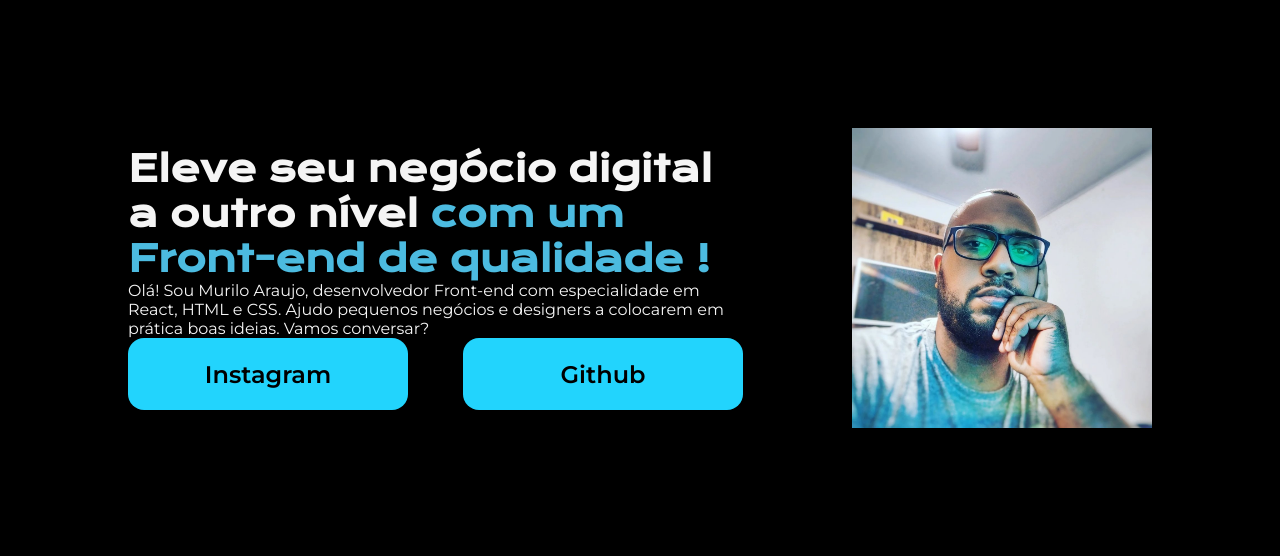
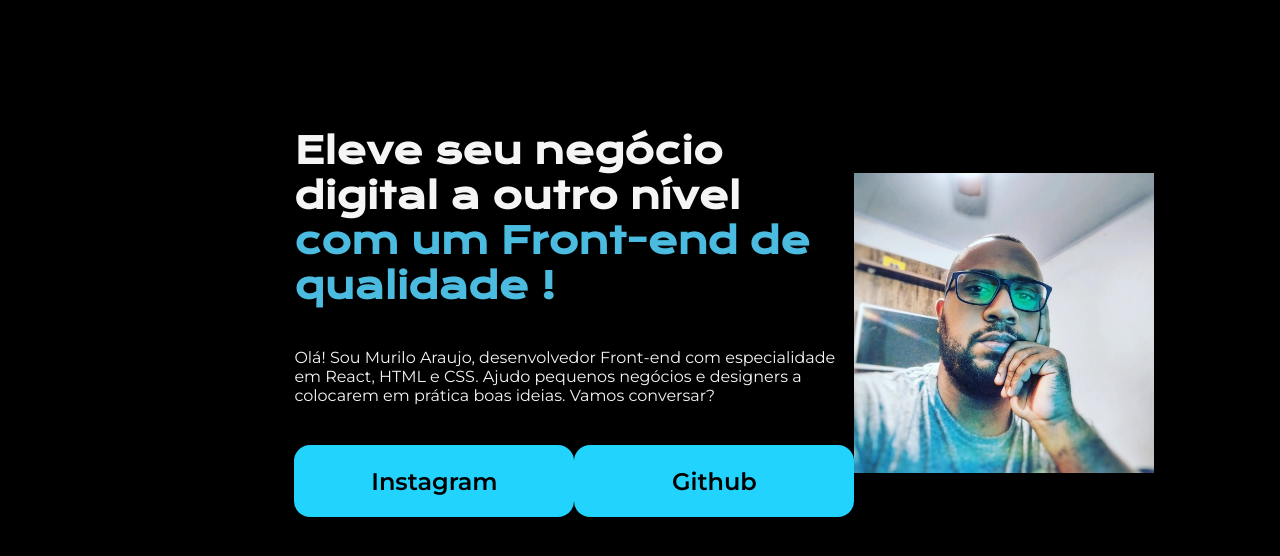
Before and after one commit to MuriloAraujo1994/curso-alura, a plain HTML site: page index.html in a window 1280 px wide. Drawn offline with nearby package versions, Linux system fonts and the light colour scheme.

Commit message:
projeto finalizado

```diff
--- a/style.css
+++ b/style.css
@@ -16,7 +16,7 @@ body{
 }
 
 .apresentacao{
-    margin: 10%;
+    margin: 10% 23%;
     display: flex;
     align-items: center;
     justify-content: space-between;
@@ -25,7 +25,12 @@ body{
 .apresentacao__conteudo{
     width: 615px;
     font-family: "Montserrat", sans-serif;
+    display: flex;
+    flex-direction: column;
+    gap: 40px;
 }
+
+
 
 .apresentacao__conteudo__titulo{
     font-size: 36px;
```
